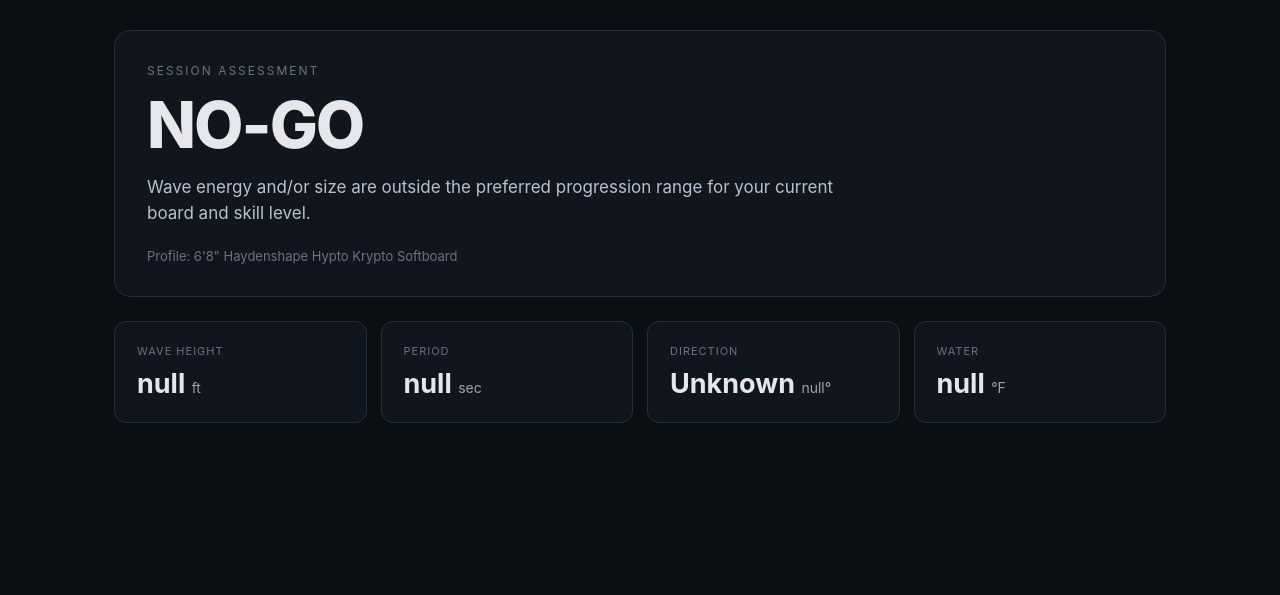
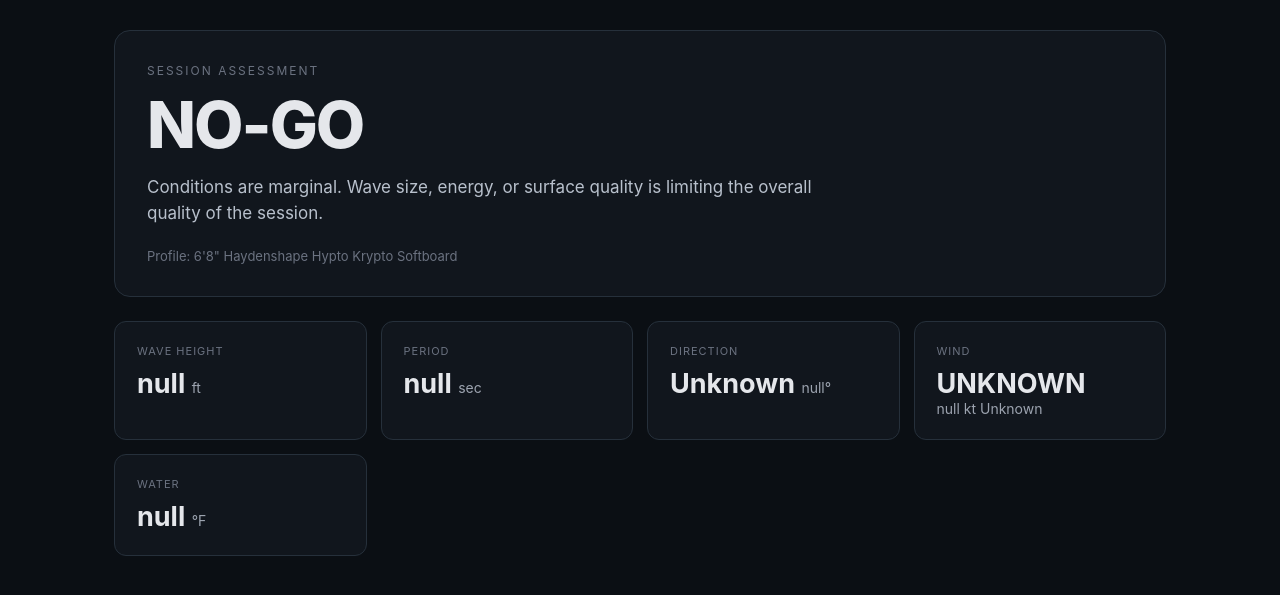
Before and after one commit to hernanqu/surf-intel, a Flask app: page / in a window 1280 px wide. Shown: the part 133-728 px from the top of the page. Run offline with Flask 3, Linux system fonts and the light colour scheme; data that the repository does not hold is empty.

Commit message:
Add directional wind influence and wind UI

```diff
--- a/app.py
+++ b/app.py
@@ -22,6 +22,10 @@
     "name": "Venice Breakwater",
     "latitude": 33.9832,
     "longitude": -118.4743,
+    "wind_profile": {
+        "offshore": [(45, 135)],
+        "onshore": [(225, 315)],
+    },
 }
 
 OPEN_METEO_URL = "https://marine-api.open-meteo.com/v1/marine"
@@ -102,6 +106,23 @@
 
     index = round(degrees / 22.5) % 16
     return directions[index]
+
+
+def classify_wind(wind_direction, wind_profile):
+    if wind_direction is None:
+        return "UNKNOWN"
+
+    direction = wind_direction % 360
+
+    for start, end in wind_profile.get("offshore", []):
+        if start <= direction <= end:
+            return "OFFSHORE"
+
+    for start, end in wind_profile.get("onshore", []):
+        if start <= direction <= end:
+            return "ONSHORE"
+
+    return "CROSS-SHORE"
 
 
 # --------------------------------------------------
@@ -215,6 +236,37 @@
         else None
     )
 
+    wind_quality = classify_wind(
+        wind_direction,
+        VENICE.get("wind_profile", {})
+    )
+
+    if wind_speed_kt is None:
+        wind_penalty = 0
+    elif wind_speed_kt >= 16:
+        wind_penalty = 100
+    elif wind_quality == "OFFSHORE":
+        if wind_speed_kt <= 7:
+            wind_penalty = -5
+        elif wind_speed_kt <= 11:
+            wind_penalty = -2
+        else:
+            wind_penalty = 0
+    elif wind_quality == "ONSHORE":
+        if wind_speed_kt <= 7:
+            wind_penalty = 5
+        elif wind_speed_kt <= 11:
+            wind_penalty = 15
+        else:
+            wind_penalty = 30
+    else:
+        if wind_speed_kt <= 7:
+            wind_penalty = 0
+        elif wind_speed_kt <= 11:
+            wind_penalty = 5
+        else:
+            wind_penalty = 15
+
     if wind_speed_kt is None:
         wind_label = "UNKNOWN"
     elif wind_speed_kt <= 1:
@@ -247,62 +299,66 @@
         + (combination_score * 0.35)
     )
 
+    # Apply directional wind influence
+    score = max(0, min(100, score - wind_penalty))
+
     # Hard safety limits
-
-    if wave_height_ft is not None and wave_height_ft >= 6:
+    if wind_speed_kt is not None and wind_speed_kt >= 16:
+        status = "NO-GO"
+    elif wave_height_ft is not None and wave_height_ft >= 6:
         status = "NO-GO"
     elif wave_height_ft is not None and wave_height_ft >= 5:
         status = "NO-GO"
-    elif score >= 80:
+    elif score >= 75:
         status = "GO"
-    elif score >= 55:
-        status = "CAUTION"
     else:
         status = "NO-GO"
 
     # Explanation
-
-    if status == "GO":
-
+    if status == "NO-GO" and wind_speed_kt is not None and wind_speed_kt >= 16:
         reason = (
-            "Wave size and energy are well matched to your "
-            "6'8\" Hypto Krypto Soft. Conditions should provide "
-            "useful opportunities for catching and working on "
-            "fundamentals."
+            "Wind is too strong and is degrading the surface conditions. "
+            "The waves may be surfable, but the overall conditions are not worth the session."
         )
-
-    elif status == "CAUTION":
-
-        if wave_height_ft is not None and wave_height_ft < 2:
-
-            reason = (
-                "The wave field is relatively small. Your board "
-                "can handle it, but wave energy may be limited "
-                "for a productive progression session."
-            )
-
-        elif wave_period_s is not None and wave_period_s < 8:
-
-            reason = (
-                "Wave energy is relatively disorganized and the "
-                "period is short. Surfable, but potentially weak "
-                "or inconsistent."
-            )
-
-        else:
-
-            reason = (
-                "Conditions are surfable on your 6'8\", but there "
-                "is a meaningful tradeoff in wave energy, size, "
-                "or consistency."
-            )
-
+    elif status == "NO-GO" and wind_quality == "ONSHORE" and wind_speed_kt is not None and wind_speed_kt >= 8:
+        reason = (
+            "Onshore wind is degrading the surface enough to outweigh "
+            "otherwise workable wave size and energy."
+        )
+    elif status == "NO-GO" and wave_height_ft is not None and wave_height_ft >= 5:
+        reason = (
+            "Wave size is outside the preferred range. "
+            "The surf is too powerful for a productive session."
+        )
+    elif status == "NO-GO" and wave_height_ft is not None and wave_height_ft < 2:
+        reason = (
+            "The wave field is too small for a productive session. "
+            "There is not enough wave energy to make the most of the conditions."
+        )
+    elif status == "NO-GO" and wave_period_s is not None and wave_period_s < 8:
+        reason = (
+            "Wave energy is weak and inconsistent. "
+            "The short period is limiting the quality of the surf."
+        )
+    elif status == "GO" and wind_quality == "OFFSHORE":
+        reason = (
+            "Offshore wind is helping clean up the surface, while wave size "
+            "and energy remain within a workable range."
+        )
+    elif status == "GO" and wind_speed_kt is not None and wind_speed_kt <= 7:
+        reason = (
+            "Clean surface conditions with workable wave size and energy. "
+            "Good conditions for a productive session."
+        )
+    elif status == "GO":
+        reason = (
+            "Wave size, energy, and surface conditions are workable. "
+            "Good conditions for a productive session."
+        )
     else:
-
         reason = (
-            "Wave energy and/or size are outside the preferred "
-            "progression range for your current board and skill "
-            "level."
+            "Conditions are marginal. Wave size, energy, or surface quality "
+            "is limiting the overall quality of the session."
         )
 
     return {
--- a/templates/index.html
+++ b/templates/index.html
@@ -267,6 +267,30 @@
         <div class="card">
 
             <div class="label">
+
+                Wind
+
+            </div>
+
+            <div
+                id="windCondition"
+                class="value"
+            >
+                --
+            </div>
+
+            <div
+                id="windDetails"
+                class="unit"
+            >
+                --
+            </div>
+
+        </div>
+
+        <div class="card">
+
+            <div class="label">
                 Water
             </div>
 
@@ -322,7 +346,13 @@
             ' <span class="unit">' +
             assessment.wave_direction +
             '°</span>';
+document.getElementById("windCondition").textContent =
+    assessment.wind_label;
 
+document.getElementById("windDetails").textContent =
+    assessment.wind_speed_kt +
+    " kt " +
+    assessment.wind_compass;
         document.getElementById("waterTemp").innerHTML =
             data.water_temperature_f +
             ' <span class="unit">°F</span>';
```
